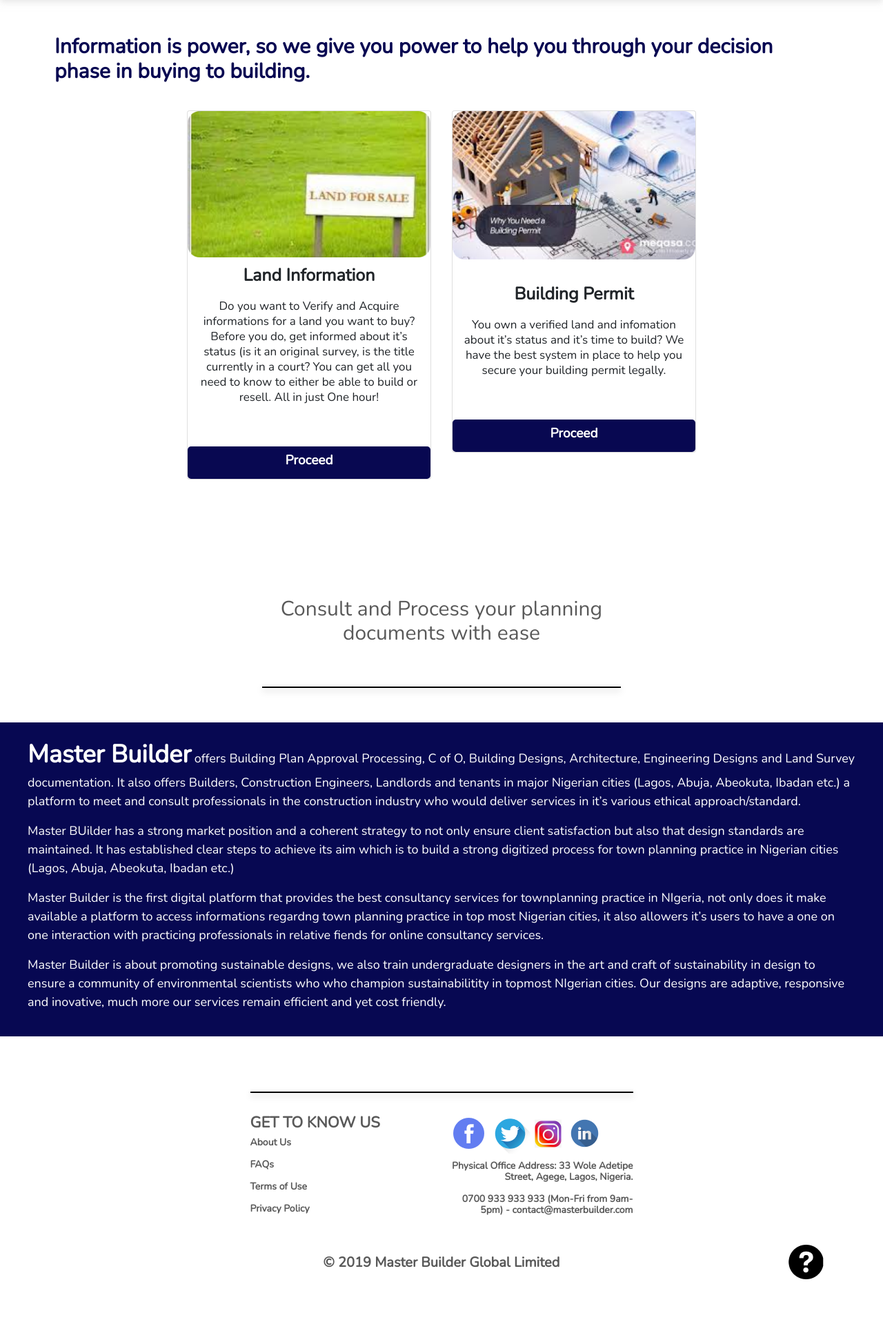
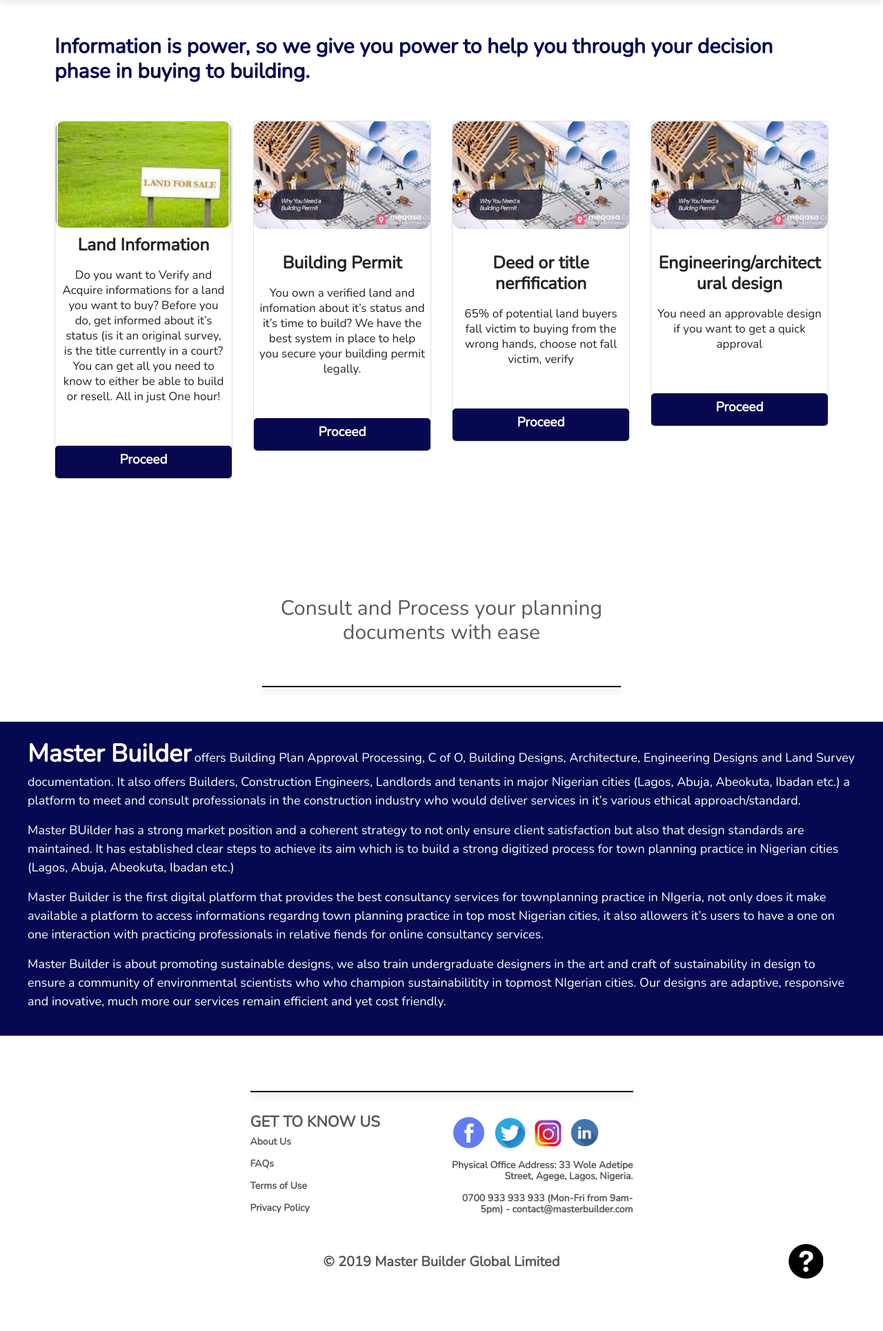
Before and after one commit to oladejimujeeb/MasterBuilder, a Flask app: page /index-two in a window 1280 px wide. Shown: the part 89-2018 px from the top of the page at 69% size. After the commit the page ends 1942 px from the top, so only its background shows below. Run offline with Flask 2, Linux system fonts and the light colour scheme; some libraries are stand-ins or nearby versions.

Commit message:
made changes to the pages

```diff
--- a/app.py
+++ b/app.py
@@ -56,5 +56,9 @@
 def indexTwo():
     return render_template('index-two.html')
 
+@app.route('/index-three')
+def indexThree():
+    return render_template('index-three.html')
+
 if __name__ == '__main__':
     app.run(host='0.0.0.0', debug=True)
--- a/static/css/style.css
+++ b/static/css/style.css
@@ -145,6 +145,9 @@
 }
 .mt-30 {
     margin-top: 30px;
+}
+.mt-60 {
+    margin-top: 60px;
 }
 footer h5 {
     font-weight: bold;
@@ -595,6 +598,7 @@
     text-align: justify;
     color: #FFF;
     padding: 15px;
+    margin-top: 30px;
 }
 .faq h5,
 .faq-class h5 {
@@ -627,7 +631,10 @@
 #information-wrapper h3 {
     font-weight: bold;
 font-size: 25px;
-line-height: 52px;
+padding: 10px
+}
+.card {
+    margin-top: 15px;
 }
 #information-wrapper h2 {
     color: #080852;
--- a/templates/faq.html
+++ b/templates/faq.html
@@ -7,7 +7,7 @@
 <main>
     <div id="faq-wrapper"></div>
     <div class="container-fluid">
-        <div class="row mt-30">
+        <div class="row mt-60">
             <div class="col-md-4 col-lg-4">
                 <div class="faq">
                     <h5>WHY DO I NEED PLANNING PERMIT?</h5>
--- a/templates/index-two.html
+++ b/templates/index-two.html
@@ -9,10 +9,7 @@
             <h2>Information is power, so we give you power to help you through your decision phase in buying to building.</h2>
             <div class="container" style="padding: 30px 0;">
                 <div class="row">
-                    <div class="col-lg-2 col-md-2 col-sm-12 col-12"></div>
-                    <div class="col-lg-8 col-md-8 col-sm-12 col-12">
-                        <div class="row">
-                            <div class="col-lg-6 col-md-6 col-sm-6 col-6">
+                    <div class="col-lg-3 col-md-6 col-sm-6 col-12">
                         <div class="card text-center">
                             <img src="../static/images/land-information.png" class="img-fluid" alt="Land Information">
                             <h3>Land Information</h3>
@@ -20,7 +17,7 @@
                             <a class="btn btn-create" href="land-info">Proceed</a>
                         </div>
                     </div>
-                            <div class="col-lg-6 col-md-6 col-sm-6 col-6">
+                    <div class="col-lg-3 col-md-6 col-sm-6 col-12">
                         <div class="card text-center">
                             <img src="../static/images/building-permit.png" class="img-fluid" alt="Building permit"><br>
                             <h3 class="building">Building Permit</h3>
@@ -28,9 +25,22 @@
                             <a class="btn btn-create" href="building-permit">Proceed</a>
                         </div>
                     </div>
+                    <div class="col-lg-3 col-md-6 col-sm-6 col-12">
+                        <div class="card text-center">
+                            <img src="../static/images/building-permit.png" class="img-fluid" alt="Building permit"><br>
+                            <h3 class="building">Deed or title nerfification</h3>
+                            <p>65% of potential land buyers fall victim to buying from the wrong hands, choose not fall victim, verify</p>
+                            <a class="btn btn-create" href="building-permit">Proceed</a>
                         </div>
                     </div>
-                    <div class="col-lg-2 col-md-2 col-sm-12 col-12"></div>
+                    <div class="col-lg-3 col-md-6 col-sm-6 col-12">
+                        <div class="card text-center">
+                            <img src="../static/images/building-permit.png" class="img-fluid" alt="Building permit"><br>
+                            <h3 class="building">Engineering/architectural design</h3>
+                            <p>You need an approvable design if you want to get a quick approval</p>
+                            <a class="btn btn-create" href="building-permit">Proceed</a>
+                        </div>
+                    </div>
                 </div>
             </div>
         </section>
```
Also changed, not shown: templates/index-three.html (added, +59 -0 lines), static/images/new-background.png (added), static/images/shutterstock-116513674 1.png (added), 1 other file. Lines whose indentation alone changed are shown as unchanged.
